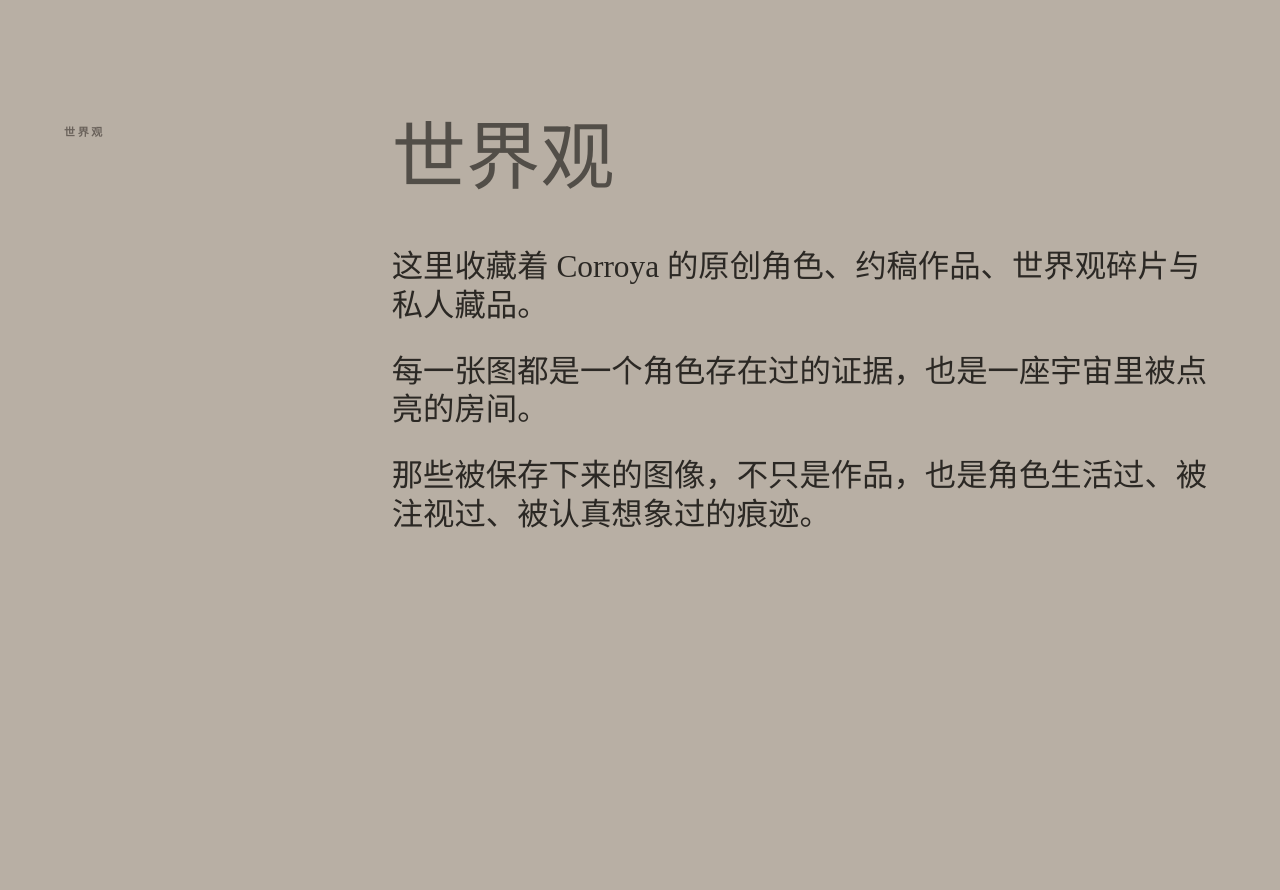
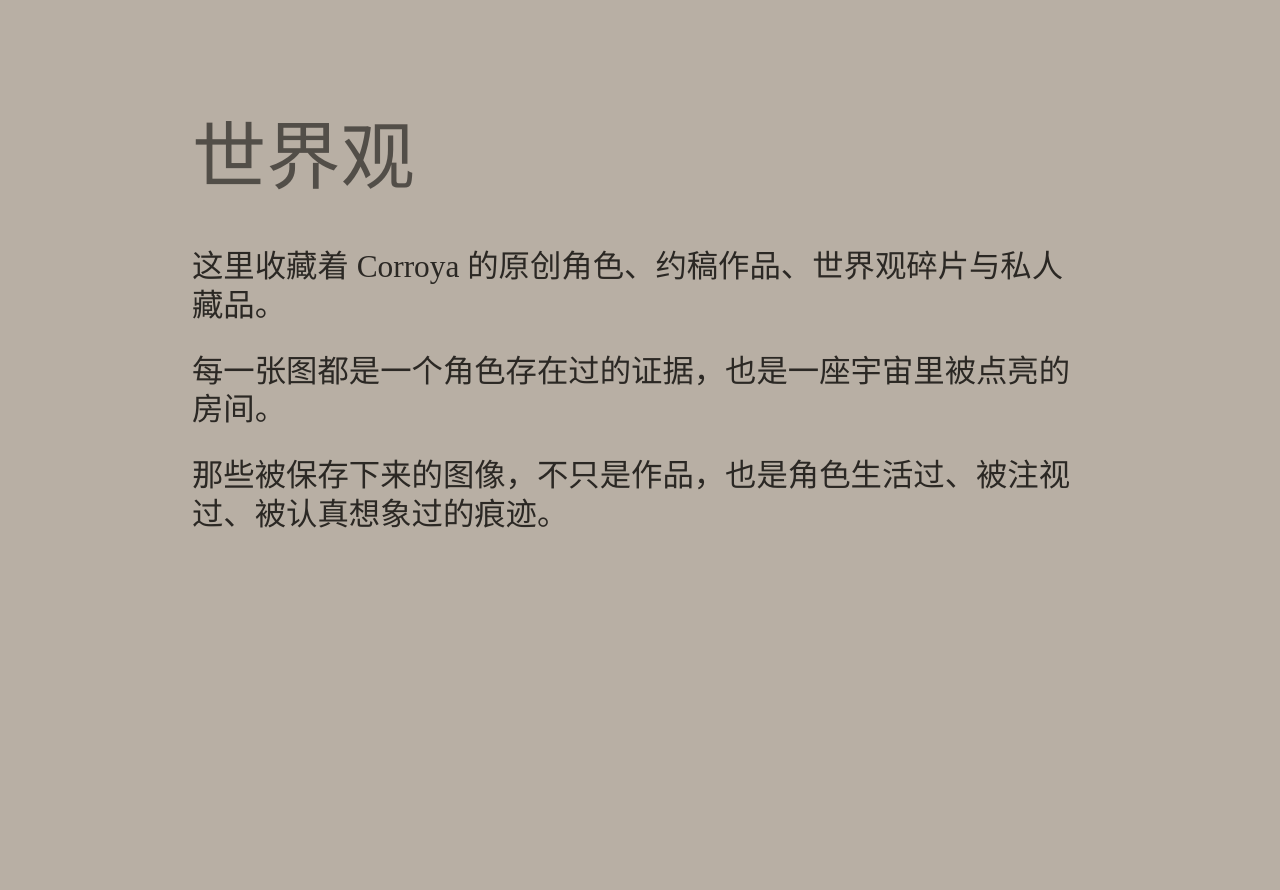
Before and after one commit to orsoxu/corroya-oc-universe, a Next.js app: page / in a window 1280 px wide. Shown: the part 820-1710 px from the top of the page. Built offline with nearby package versions, Linux system fonts and the light colour scheme; grey boxes are pictures that could not be loaded.

Commit message:
Add buzhan page

```diff
--- a/components/GalleryPage.tsx
+++ b/components/GalleryPage.tsx
@@ -42,9 +42,6 @@ export function GalleryPage() {
     <main className="min-h-screen bg-museum-paper px-5 pb-24 pt-32 text-museum-ink sm:px-8 sm:pt-36">
       <section className="mx-auto grid max-w-[1500px] gap-10 lg:grid-cols-[280px_1fr] lg:gap-16">
         <aside className="lg:sticky lg:top-32 lg:h-[calc(100vh-9rem)] lg:self-start">
-          <p className="mb-6 text-[11px] font-bold tracking-[0.24em] text-museum-muted">
-            图集
-          </p>
           <h1 className="font-display text-[clamp(3rem,8vw,7.5rem)] leading-none tracking-[0.03em]">
             图集
           </h1>
--- a/components/WorldviewSection.tsx
+++ b/components/WorldviewSection.tsx
@@ -50,19 +50,13 @@ export function WorldviewSection() {
       }`}
       aria-label="世界观"
     >
-      <div className="mx-auto grid max-w-6xl gap-12 sm:grid-cols-[0.32fr_1fr] sm:gap-16">
-        <div>
-          <p className="text-[11px] font-bold tracking-[0.24em] text-museum-muted">
-            世界观
-          </p>
-        </div>
-
-        <div className="font-worldview max-w-4xl">
+      <div className="mx-auto max-w-6xl">
+        <div className="font-worldview mx-auto max-w-4xl">
           <h1 className="worldview-title text-[clamp(2.35rem,5.8vw,5rem)] font-normal leading-[0.92] text-[color:var(--worldview-title-color)]">
             世界观
           </h1>
           <div className="mt-10 space-y-5 text-[clamp(1.25rem,2.45vw,2.5rem)] leading-[1.22] sm:mt-14 sm:space-y-7">
-            {lines.map((line, index) => (
+            {lines.map((line) => (
               <p key={line} className="worldview-line">
                 {line}
               </p>
```
